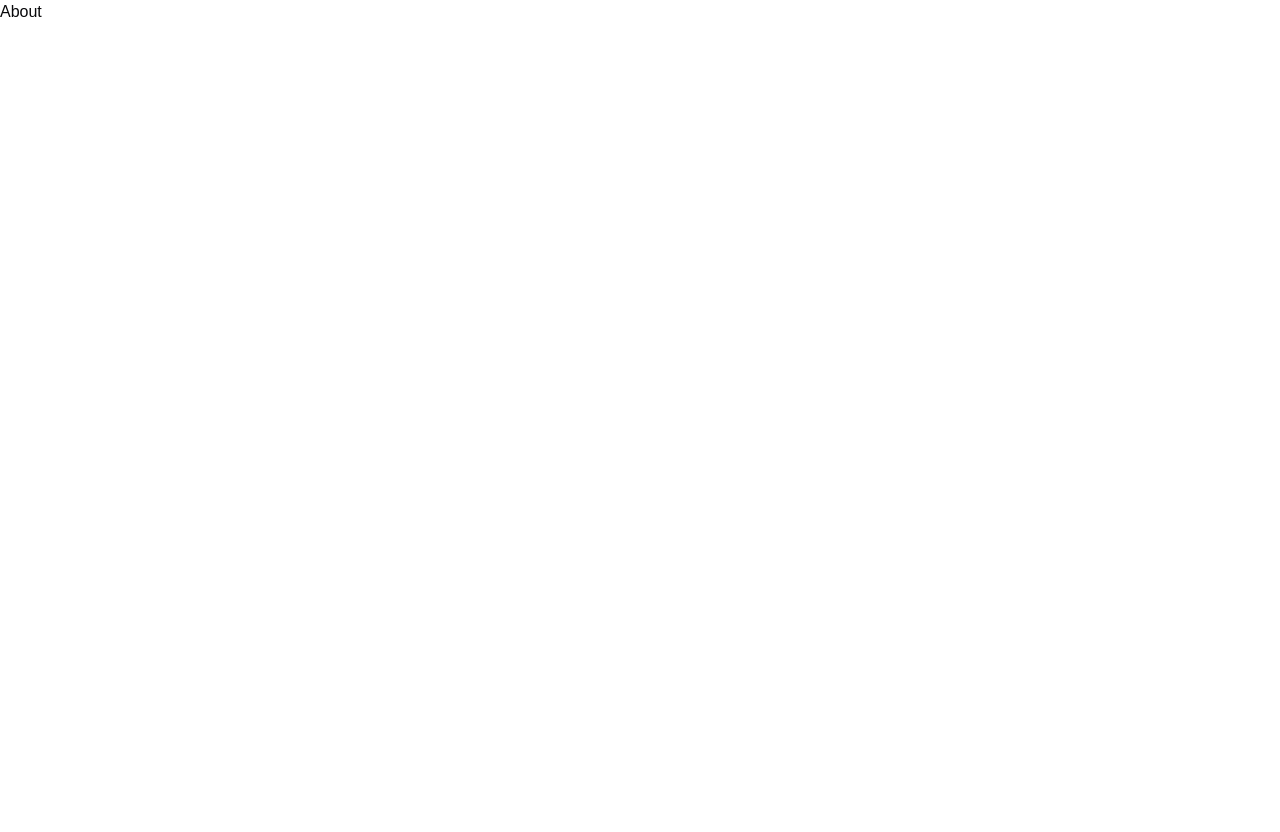
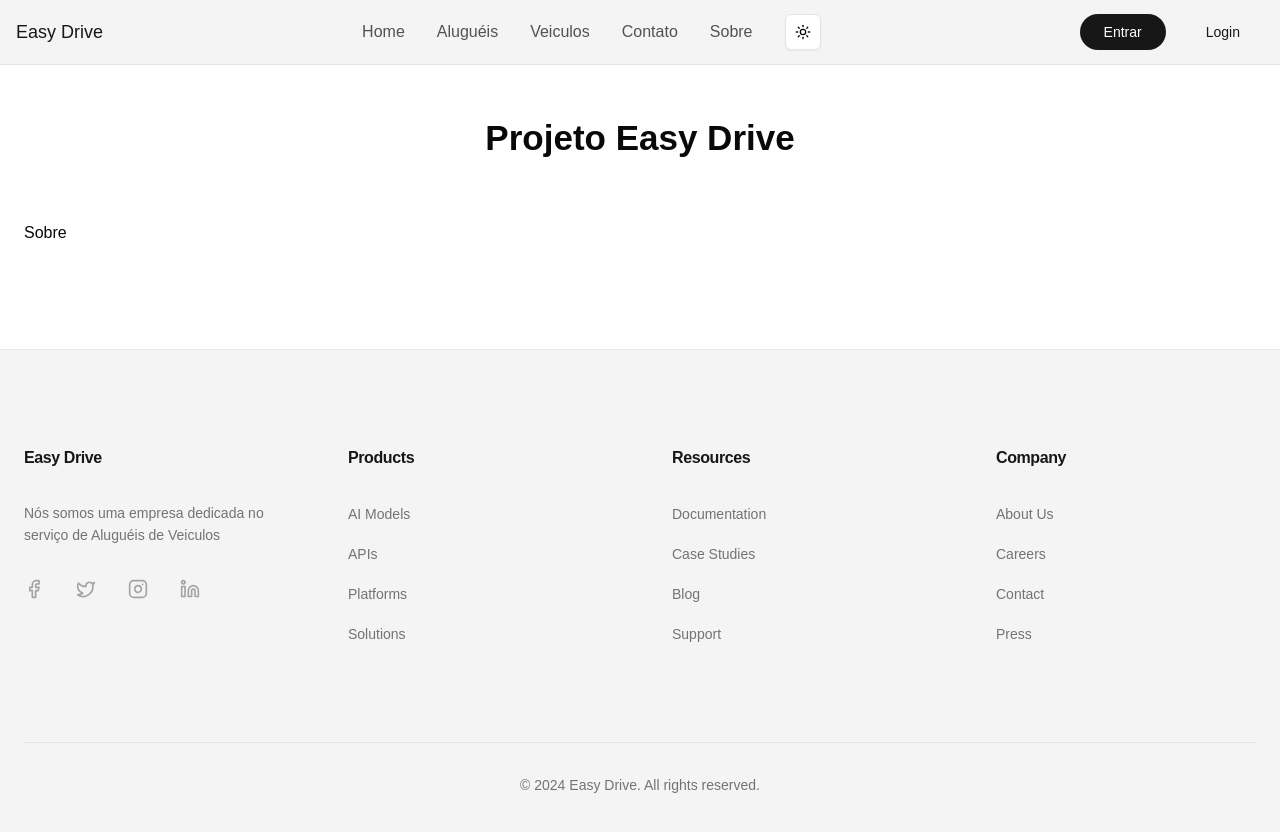
Before and after one commit to RobsonFe/easydrive-front, a Next.js app: page /about in a window 1280 px wide. Shown: the top 832 px of the page. Before the commit the page ends 800 px from the top, so only its background shows below. Built offline with nearby package versions, Linux system fonts and the light colour scheme.

Commit message:
Atualiza a página "Sobre" e "Lista de Veículos" para usar o componente Layout; modifica o título e descrição do layout principal; ajusta a barra de navegação para incluir novos itens e traduz textos para pt-br; adiciona página de erro 404 personalizada.

```diff
--- a/src/app/about/page.tsx
+++ b/src/app/about/page.tsx
@@ -1,10 +1,14 @@
+import Layout from "@/components/layout";
+
 
 
 const About = () => {
 	return (
-		<div>
-			<h1>About</h1>
-		</div>
+		<Layout title="Projeto Easy Drive">
+			<div>
+				<h1>Sobre</h1>
+			</div>
+	</Layout>
 	)
  };
 export default About;
--- /dev/null
+++ b/src/app/error/page.tsx
@@ -0,0 +1,41 @@
+import { AlertCircle, HelpCircle, Home, Search } from "lucide-react";
+import Link from "next/link";
+
+const Error404 = () => {
+  return (
+    <div className="flex flex-col h-screen items-center justify-center px-4 bg-white dark:bg-black">
+      <AlertCircle className="w-20 h-20 text-red-500 mb-8" />
+      <p className="text-4xl font-semibold tracking-tight text-gray-900 dark:text-gray-100 mb-4">
+        404 - Página não encontrada.
+      </p>
+			<p className="text-center text-lg mb-12 max-w-xl text-gray-500 dark:text-gray-400">
+				Não conseguimos encontrar o que você está procurando. Aqui estão algumas opções úteis
+				para ajudá-lo a voltar ao caminho certo.
+			</p>
+      <div className="grid grid-cols-1 md:grid-cols-3 gap-6 w-full max-w-3xl">
+				<Link href="/">
+        	<div className="group flex flex-col items-center p-6 rounded-2xl border border-gray-200 dark:border-gray-800 transition-all hover:bg-gray-50 dark:hover:bg-gray-900 cursor-pointer">
+          	<Home className="w-8 h-8 mb-4 text-gray-900 dark:text-gray-100 transition-transform group-hover:scale-110" />
+          	<span className="text-sm font-medium text-gray-900 dark:text-gray-100">
+								Home
+          	</span>
+        	</div>
+				</Link>
+        <div className="group flex flex-col items-center p-6 rounded-2xl border border-gray-200 dark:border-gray-800 transition-all hover:bg-gray-50 dark:hover:bg-gray-900 cursor-pointer">
+          <Search className="w-8 h-8 mb-4 text-gray-900 dark:text-gray-100 transition-transform group-hover:scale-110" />
+          <span className="text-sm font-medium text-gray-900 dark:text-gray-100">
+            Procurar
+          </span>
+        </div>
+        <div className="group flex flex-col items-center p-6 rounded-2xl border border-gray-200 dark:border-gray-800 transition-all hover:bg-gray-50 dark:hover:bg-gray-900 cursor-pointer">
+          <HelpCircle className="w-8 h-8 mb-4 text-gray-900 dark:text-gray-100 transition-transform group-hover:scale-110" />
+          <span className="text-sm font-medium text-gray-900 dark:text-gray-100">
+            Suporte
+          </span>
+        </div>
+      </div>
+    </div>
+  );
+};
+
+export default Error404;
--- a/src/app/layout.tsx
+++ b/src/app/layout.tsx
@@ -17,8 +17,9 @@ const geistMono = localFont({
 });
 
 export const metadata: Metadata = {
-    title: "Create Next App",
-    description: "Generated by create next app",
+    title: "Easy Drive",
+    description: "Sistema de aluguel de veículos inteligente.",
+    authors: [{ name: "Robson Ferreira" }],
 };
 
 export default function RootLayout({children}: { children: React.ReactNode; }) {
--- a/src/app/list/vehicle/page.tsx
+++ b/src/app/list/vehicle/page.tsx
@@ -1,8 +1,12 @@
+import Layout from "@/components/layout";
+
 const VehicleList = () => {
 	return (
-		<div>
-			<h1>Vehicle List</h1>
-		</div>
+		<Layout title="Listagem de Veículos">
+			<div>
+				<h1>Veículos</h1>
+			</div>
+			</Layout>
 	);
 }
 
--- a/src/components/navbar/index.tsx
+++ b/src/components/navbar/index.tsx
@@ -1,11 +1,18 @@
 import { Menu, X } from "lucide-react";
+import Link from "next/link";
 import React, { useState } from "react";
 import { ModeToggle } from "../toggle";
 
 const Navbar = () => {
   const [isOpen, setIsOpen] = useState(false);
 
-  const navItems = ["Home", "About", "Services", "Contact"];
+  const navItems = [
+    { name: "Home", path: "/greetings" },
+    { name: "Aluguéis", path: "/list/rent" },
+    { name: "Veiculos", path: "/list/vehicle" },
+    { name: "Contato", path: "/contact" },
+    { name: "Sobre", path: "/about" }
+  ];
 
   const handleClickOutside = (e: any) => {
     if (isOpen && !e.target.closest("nav")) {
@@ -23,7 +30,7 @@ const Navbar = () => {
       <div className="container mx-auto px-4">
         <div className="flex h-16 items-center justify-between">
           <div className="text-lg font-medium text-neutral-900 dark:text-white">
-            Logo
+            Easy Drive
           </div>
 
           <button
@@ -39,13 +46,13 @@ const Navbar = () => {
 
           <div className="hidden md:flex items-center space-x-8">
             {navItems.map((item) => (
-              <a
-                key={item}
-                href="#"
-                className="text-sm text-neutral-900 dark:text-white hover:text-neutral-500 dark:hover:text-neutral-400 transition-colors duration-300"
+              <Link
+                key={item.name}
+                href={item.path}
+                className="text-neutral-600 hover:text-neutral-900 dark:text-neutral-300 dark:hover:text-white"
               >
-                {item}
-              </a>
+                {item.name}
+              </Link>
             ))}
             <ModeToggle/>
           </div>
@@ -55,7 +62,7 @@ const Navbar = () => {
               href="#"
               className="rounded-full bg-neutral-900 px-6 py-2 text-sm font-medium text-white hover:bg-neutral-700 dark:bg-white dark:text-neutral-900 dark:hover:bg-neutral-100 transition-colors duration-300"
             >
-              Sign Up
+              Entrar
             </a>
             <a
               href="#"
@@ -80,14 +87,14 @@ const Navbar = () => {
           <div className="flex flex-col p-4">
             <div className="flex flex-col space-y-4 mb-8">
               {navItems.map((item) => (
-                <a
-                  key={item}
-                  href="#"
-                  className="text-sm text-neutral-900 dark:text-white hover:text-neutral-500 dark:hover:text-neutral-400 transition-colors duration-300"
-                >
-                  {item}
-                </a>
-              ))}
+              <Link
+                key={item.name}
+                href={item.path}
+                className="text-neutral-600 hover:text-neutral-900 dark:text-neutral-300 dark:hover:text-white"
+              >
+                {item.name}
+              </Link>
+            ))}
               <ModeToggle/>
             </div>
 
```
Also changed, not shown: src/app/list/vehicle/components/index.tsx (added).
